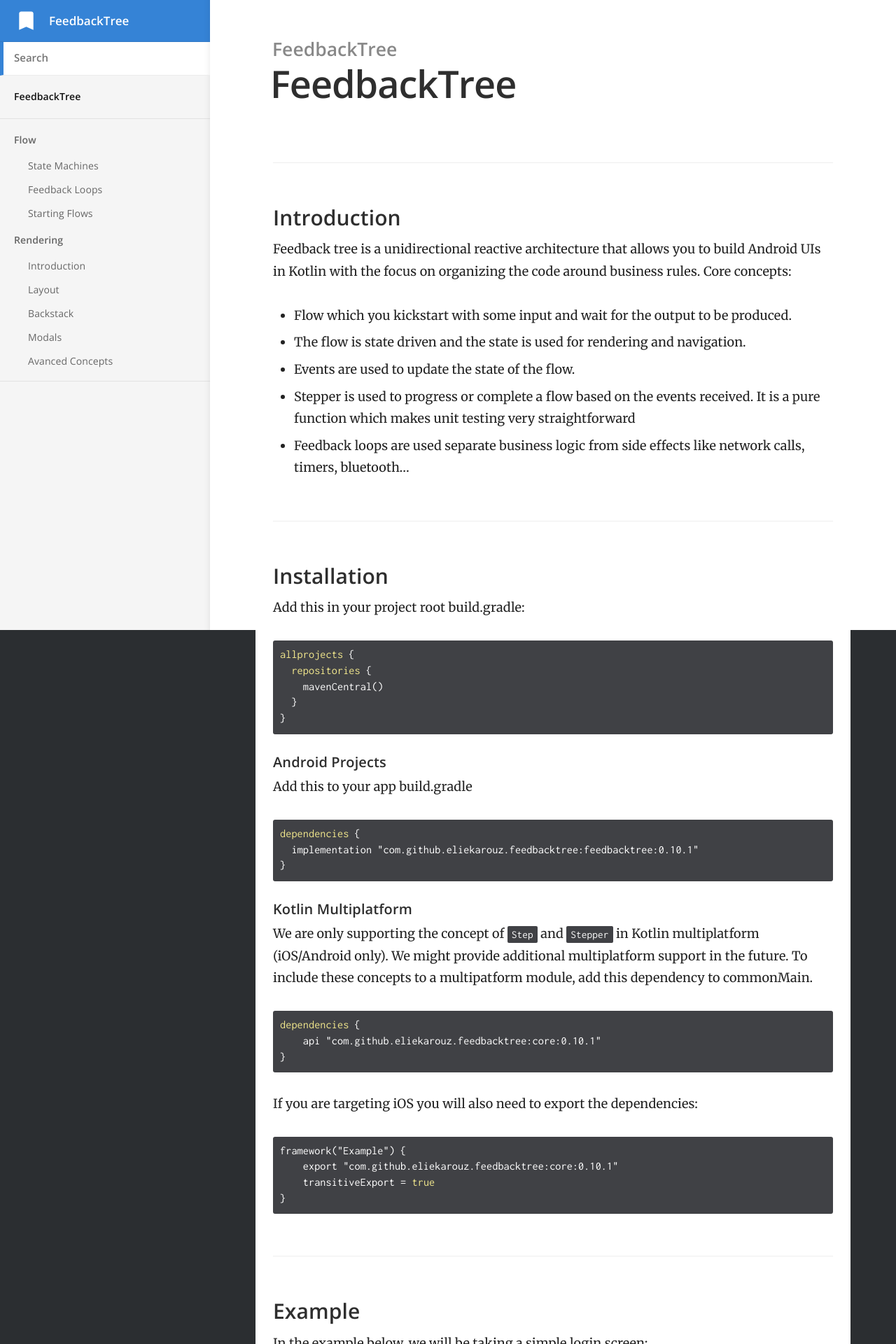
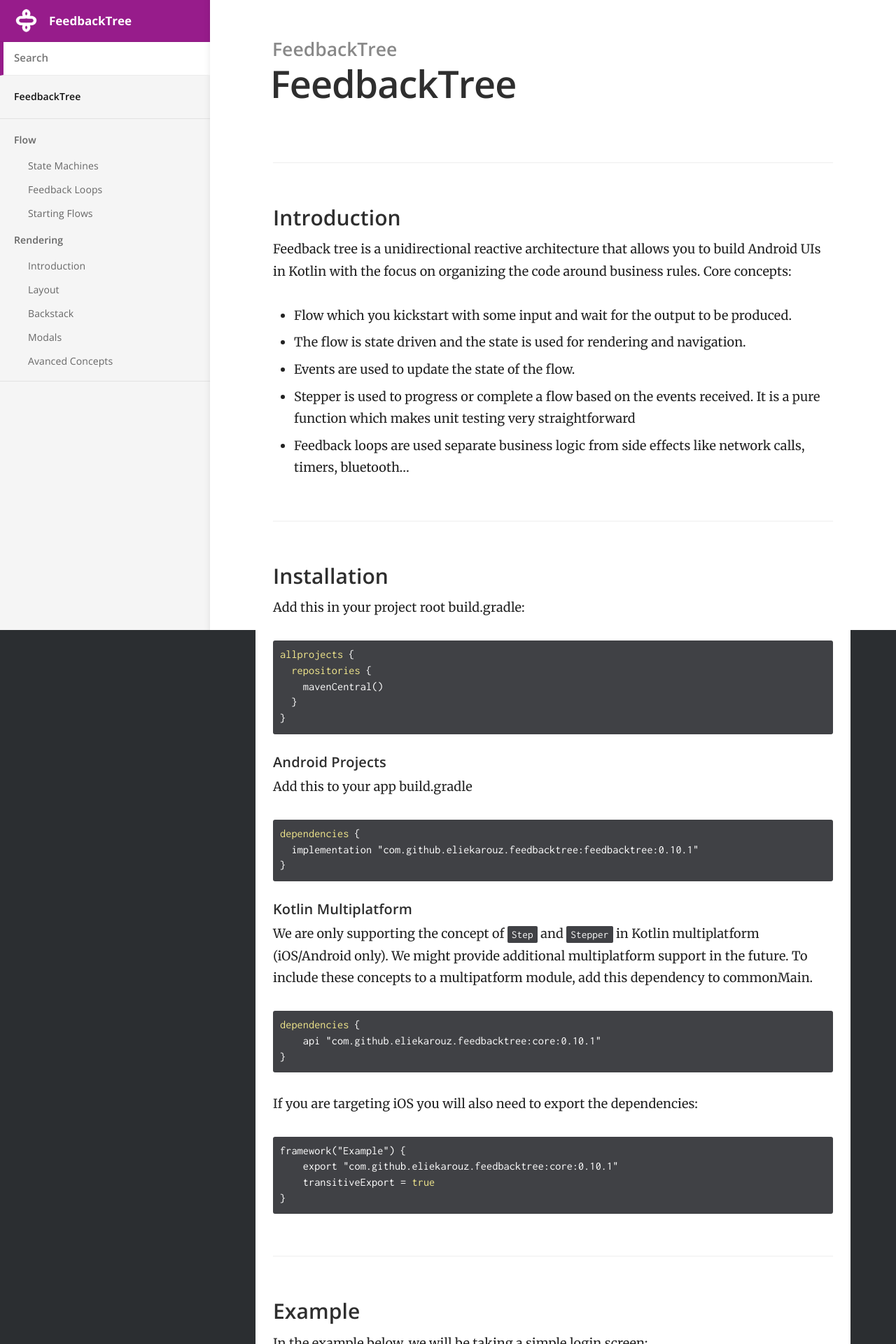
Before and after one commit to eliekarouz/FeedbackTree, a Jekyll site: the page built from docs/index.md, in a window 1280 px wide. Shown: the top 1920 px of the page at 70% size. Built offline with Jekyll 4.4.1, drawn with Linux system fonts in a browser that asks for light colours.

Commit message:
Github pages / Update style

```diff
--- a/docs/_layouts/default.html
+++ b/docs/_layouts/default.html
@@ -27,8 +27,10 @@
 	<body>
 		<header>
 			<h1>
-				<a href="{{ site.baseurl }}/"><img src="{{ site.baseurl }}/images/emblem.svg" width="40" height="40" alt="{{ site.title }} logo"></a>
-				{{ site.title }}
+                <a href="{{ site.baseurl }}/"><img src="{{ site.baseurl }}/images/emblem.png"
+                                                   width="40" height="40"
+                                                   alt="{{ site.title }} logo"></a>
+                <b>{{ site.title }}</b>
 				<button type="button" class="open-nav" id="open-nav"></button>
 			</h1>
 
--- a/docs/css/main.scss
+++ b/docs/css/main.scss
@@ -10,7 +10,7 @@
 $content-color: #222;
 $content-background-color: #fff;
 
-$brand-colour: #3583d6;
+$brand-colour: #971c8b;
 $brand-colour-light: mix($brand-colour, $content-background-color, 10%);
 
 $nav-header-background-color: $brand-colour;
```
Also changed, not shown: docs/images/emblem.png (added), docs/images/emblem.svg (deleted), docs/images/favicon.png, docs/images/touch-icon.png (added), docs/touch-icon.png.
